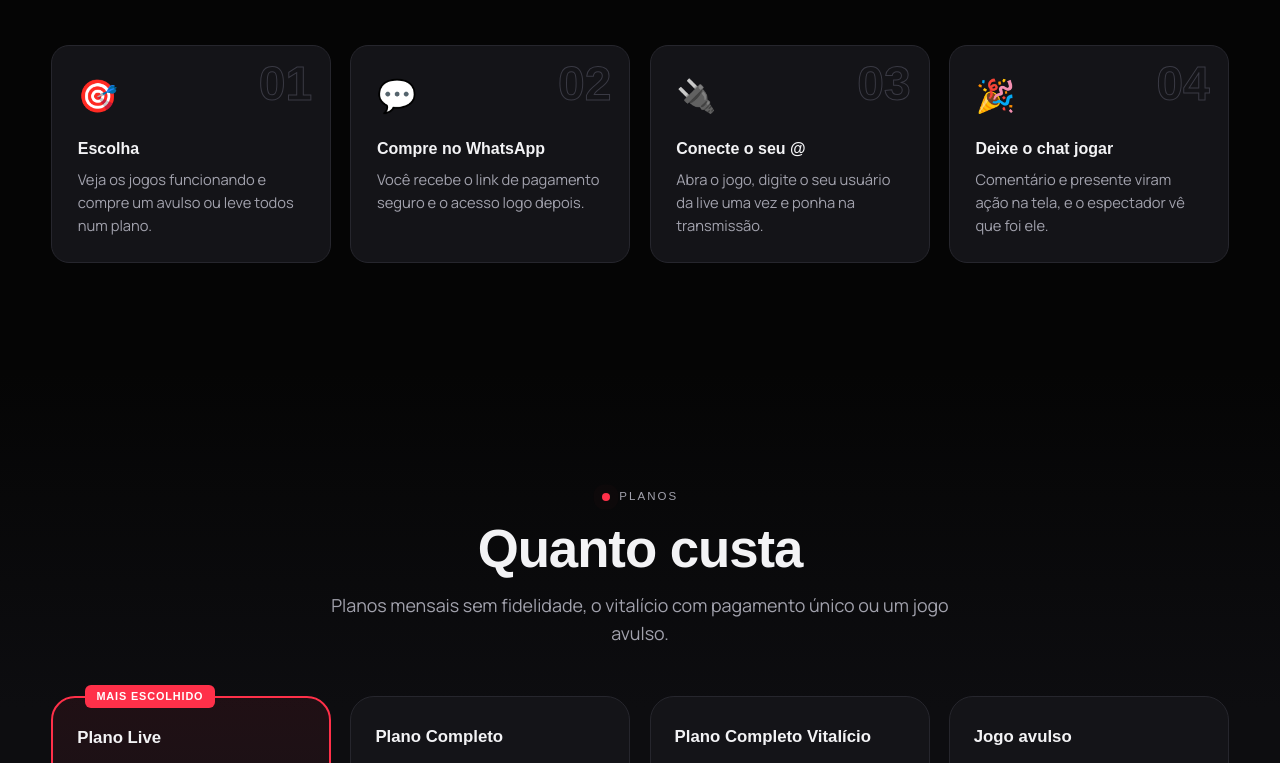
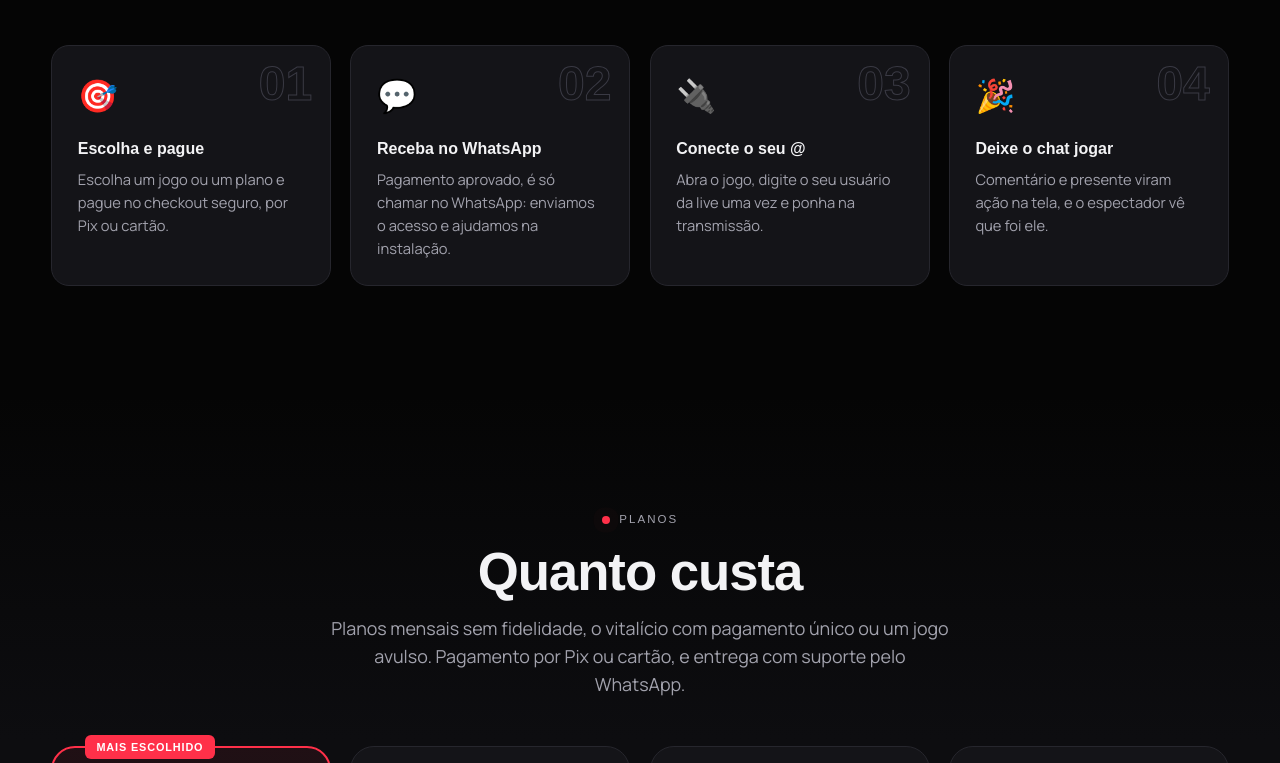
Before and after one commit to apsantos05/lojajogos, a plain HTML site: page index.html in a window 1280 px wide. Shown: the part 3200-3963 px from the top of the page. Drawn offline with Linux system fonts and the light colour scheme; a web font is replaced by a local one.

Commit message:
Explica a entrega pelo WhatsApp após o pagamento
Co-Authored-By: Claude Opus 5.5 <noreply@anthropic.com>

```diff
--- a/index.html
+++ b/index.html
@@ -320,7 +320,8 @@ const SITE = {
 
   faq: [
     ["Preciso saber programar?", "Não. Você abre o jogo, digita o seu @ da live e pronto. Se travar em qualquer passo, o suporte te ajuda pelo WhatsApp."],
-    ["Como eu compro?", "Clique no plano ou no jogo que você quer e pague no checkout seguro da Cakto, por Pix ou cartão. Assim que o pagamento é aprovado, você recebe o acesso e o passo a passo. Tem os planos mensais (renovam a cada 30 dias e cancelam quando você quiser), o vitalício com pagamento único e a compra avulsa de um jogo."],
+    ["Como eu compro?", "Clique no plano ou no jogo que você quer e pague no checkout seguro da Cakto, por Pix ou cartão. Assim que o pagamento é aprovado, você chama a gente no WhatsApp e recebe o acesso e o passo a passo. Tem os planos mensais (renovam a cada 30 dias e cancelam quando você quiser), o vitalício com pagamento único e a compra avulsa de um jogo."],
+    ["Como recebo o jogo depois de pagar?", "A entrega é feita pelo nosso WhatsApp. Depois do pagamento aprovado, você recebe um e-mail com o botão para falar com a gente, ou chama direto no número do site. Enviamos o acesso e ajudamos você a instalar e conectar na sua live."],
     ["Funciona no celular?", "Os jogos marcados com ANDROID rodam no celular. Os demais rodam no computador com Windows, junto com o seu programa de transmissão."],
     ["Posso usar mais de um jogo na mesma live?", "Pode. No Plano Live você deixa 2 jogos abertos ao mesmo tempo, e no Completo ou no Vitalício, 3. No jogo avulso é 1 jogo por vez."],
     ["Posso ganhar dinheiro com isso?", "Os jogos dão ao público um motivo concreto para comentar e mandar presente. O resultado depende da sua live: horário, público e o quanto você chama a interação."],
@@ -398,8 +399,8 @@ const SITE = {
         <h2 class="display">Da compra ao chat jogando<br>em quatro passos</h2>
       </div>
       <div class="steps">
-        <div class="step reveal"><div class="ic">🎯</div><h4>Escolha</h4><p>Veja os jogos funcionando e compre um avulso ou leve todos num plano.</p></div>
-        <div class="step reveal"><div class="ic">💬</div><h4>Compre no WhatsApp</h4><p>Você recebe o link de pagamento seguro e o acesso logo depois.</p></div>
+        <div class="step reveal"><div class="ic">🎯</div><h4>Escolha e pague</h4><p>Escolha um jogo ou um plano e pague no checkout seguro, por Pix ou cartão.</p></div>
+        <div class="step reveal"><div class="ic">💬</div><h4>Receba no WhatsApp</h4><p>Pagamento aprovado, é só chamar no WhatsApp: enviamos o acesso e ajudamos na instalação.</p></div>
         <div class="step reveal"><div class="ic">🔌</div><h4>Conecte o seu @</h4><p>Abra o jogo, digite o seu usuário da live uma vez e ponha na transmissão.</p></div>
         <div class="step reveal"><div class="ic">🎉</div><h4>Deixe o chat jogar</h4><p>Comentário e presente viram ação na tela, e o espectador vê que foi ele.</p></div>
       </div>
@@ -412,7 +413,7 @@ const SITE = {
       <div class="reveal" style="text-align:center">
         <span class="eyebrow">Planos</span>
         <h2 class="display">Quanto custa</h2>
-        <p class="lead" style="margin:0 auto">Planos mensais sem fidelidade, o vitalício com pagamento único ou um jogo avulso.</p>
+        <p class="lead" style="margin:0 auto">Planos mensais sem fidelidade, o vitalício com pagamento único ou um jogo avulso. Pagamento por Pix ou cartão, e entrega com suporte pelo WhatsApp.</p>
       </div>
       <div class="plans" id="plans"></div>
     </div>
```
